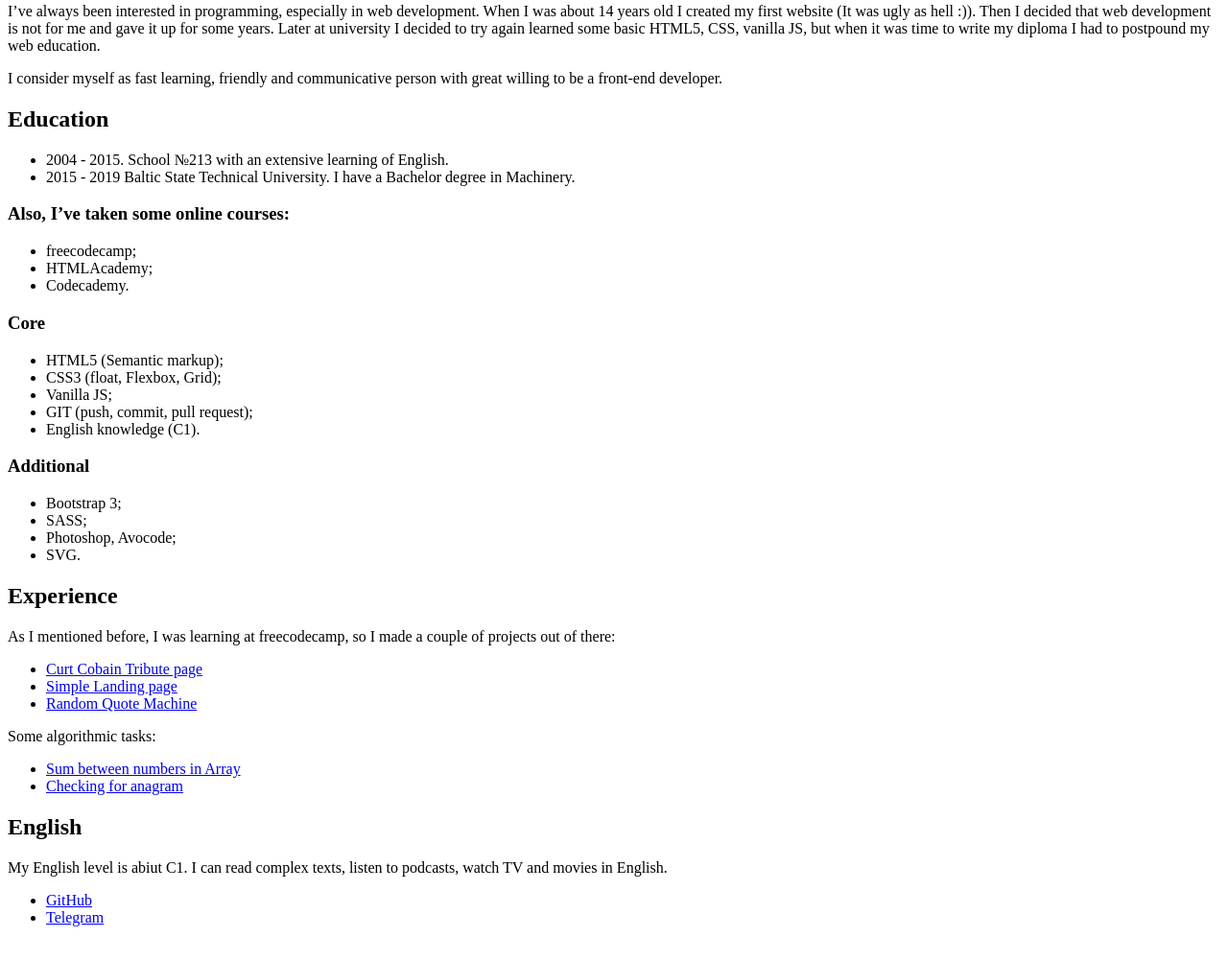
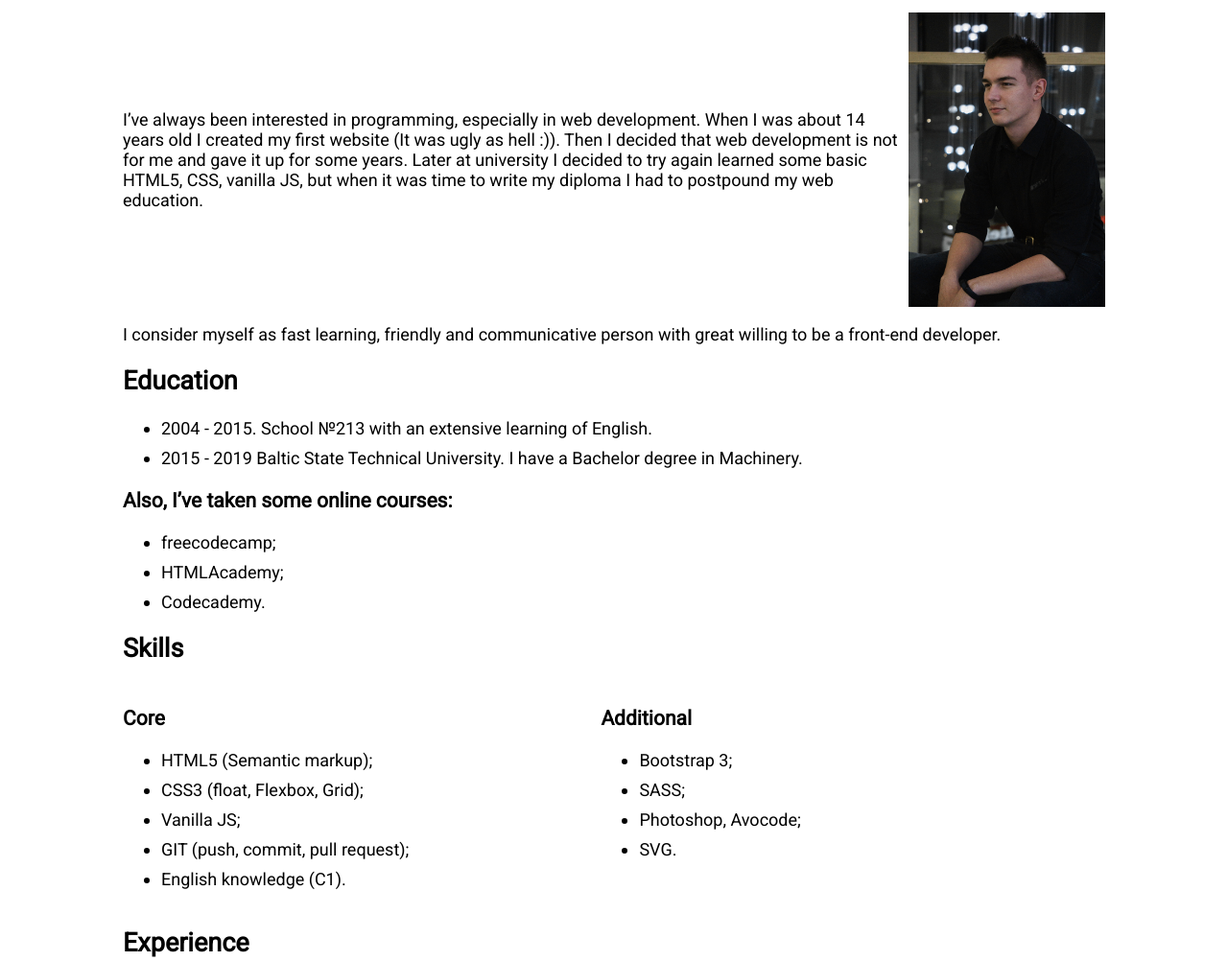
Before and after one commit to Malev0lence/rsschool-cv, a plain HTML site: page index.html in a window 1280 px wide. Shown: the part 64-1066 px from the top of the page at 96% size. Drawn offline with Linux system fonts and the light colour scheme.

Commit message:
feat: add basic css layout

```diff
--- a/index.html
+++ b/index.html
@@ -3,6 +3,7 @@
 <head>
     <meta charset="UTF-8">
     <meta name="viewport" content="width=1920, initial-scale=1.0">
+    <link rel="stylesheet" href="https://fonts.googleapis.com/css?family=Roboto">
     <link rel="stylesheet" href="./style.css">
     <title>CV</title>
 </head>
@@ -10,9 +11,12 @@
     <main>
         <section class="about-me">
             <h2>About me.</h2>
+            <div class="about-me-wrapper">
             <p>
                 I’ve always been interested in programming, especially in web development. When I was about 14 years old I created my first website (It was ugly as hell :)). Then I decided that web development is not for me and gave it up for some years. Later at university I decided to try again learned some basic HTML5, CSS, vanilla JS, but when it was time to write my diploma I had to postpound my web education.
             </p>
+            <img src="./myPhoto.jpg" alt="myPhoto">
+            </div>
             <p>
                 I consider myself as fast learning, friendly and communicative person with great willing to be a front-end developer.
             </p>
@@ -33,6 +37,9 @@
         </section>
 
         <section class="skills">
+            <h2>Skills</h2>
+            <div class="skills-wrapper">
+                <div class="skills-wrapper-left">
                     <h3>Core</h3>
                     <ul>
                         <li>HTML5 (Semantic markup);</li>
@@ -41,7 +48,9 @@
                         <li>GIT (push, commit, pull request);</li>
                         <li>English knowledge (C1).</li>
                     </ul>
+                </div>
 
+                <div class="skills-wrapper-right">
                     <h3>Additional</h3>
                     <ul>
                         <li>Bootstrap 3;</li>
@@ -49,6 +58,8 @@
                         <li>Photoshop, Avocode;</li>
                         <li>SVG.</li>
                     </ul>
+                </div>
+            </div>
         </section>
 
         <section class="experience">
@@ -63,13 +74,13 @@
             <p>Some algorithmic tasks:</p>
             <ul>
                 <li><a href="https://codepen.io/Malev0lence/pen/EeQbya">Sum between numbers in Array</a></li>
-                <li><a href="https://codepen.io/Malev0lence/pen/xaprRE?editors=0012)">Checking for anagram</a></li>
+                <li><a href="https://codepen.io/Malev0lence/pen/xaprRE?editors=0012">Checking for anagram</a></li>
             </ul>
         </section>
 
         <section class="english-level">
             <h2>English</h2>
-            <p>My English level is abiut C1. I can read complex texts, listen to podcasts, watch TV and movies in English.</p>
+            <p>My English level is about C1. I can read complex texts, listen to podcasts, watch TV and movies in English.</p>
         </section>
     </main>
 
@@ -77,7 +88,7 @@
         <section class="contact-info">
             <ul>
                 <li><a href="https://github.com/Malev0lence">GitHub</a></li>
-                <li><a href="t.me/amazzzing">Telegram</a></li>
+                <li><a href="https://t.me/amazzzing">Telegram</a></li>
             </ul>
         </section>
     </footer>
--- a/style.css
+++ b/style.css
@@ -0,0 +1,34 @@
+body {
+    max-width: 1024px;
+    margin: 0;
+    padding: 0;
+    margin: 0 auto;
+
+    font-family: Roboto;
+    font-size: 18px;
+}
+ul>li {
+    margin-top: 10px;
+}
+
+.about-me-wrapper {
+    display: flex;
+}
+
+.about-me-wrapper p {
+    align-self: center;
+}
+
+.about-me img {
+    width: 20%;
+    height: 20%;
+}
+
+.skills-wrapper {
+    display: flex;
+    justify-content: flex-start;
+}
+
+.skills-wrapper-right {
+    margin-left: 200px;
+}
```
Also changed, not shown: myPhoto.jpg (added). Lines whose indentation alone changed are shown as unchanged.
